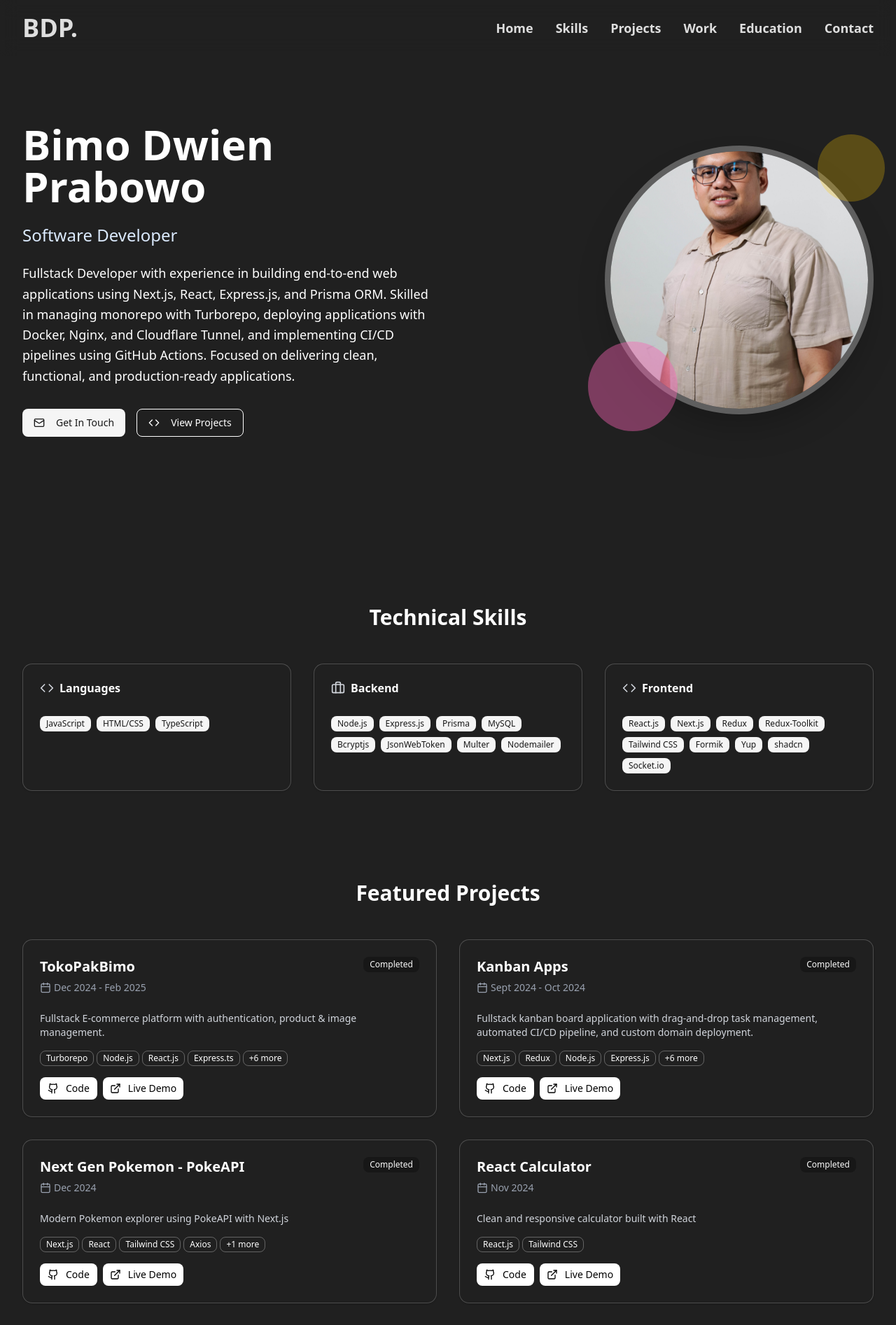
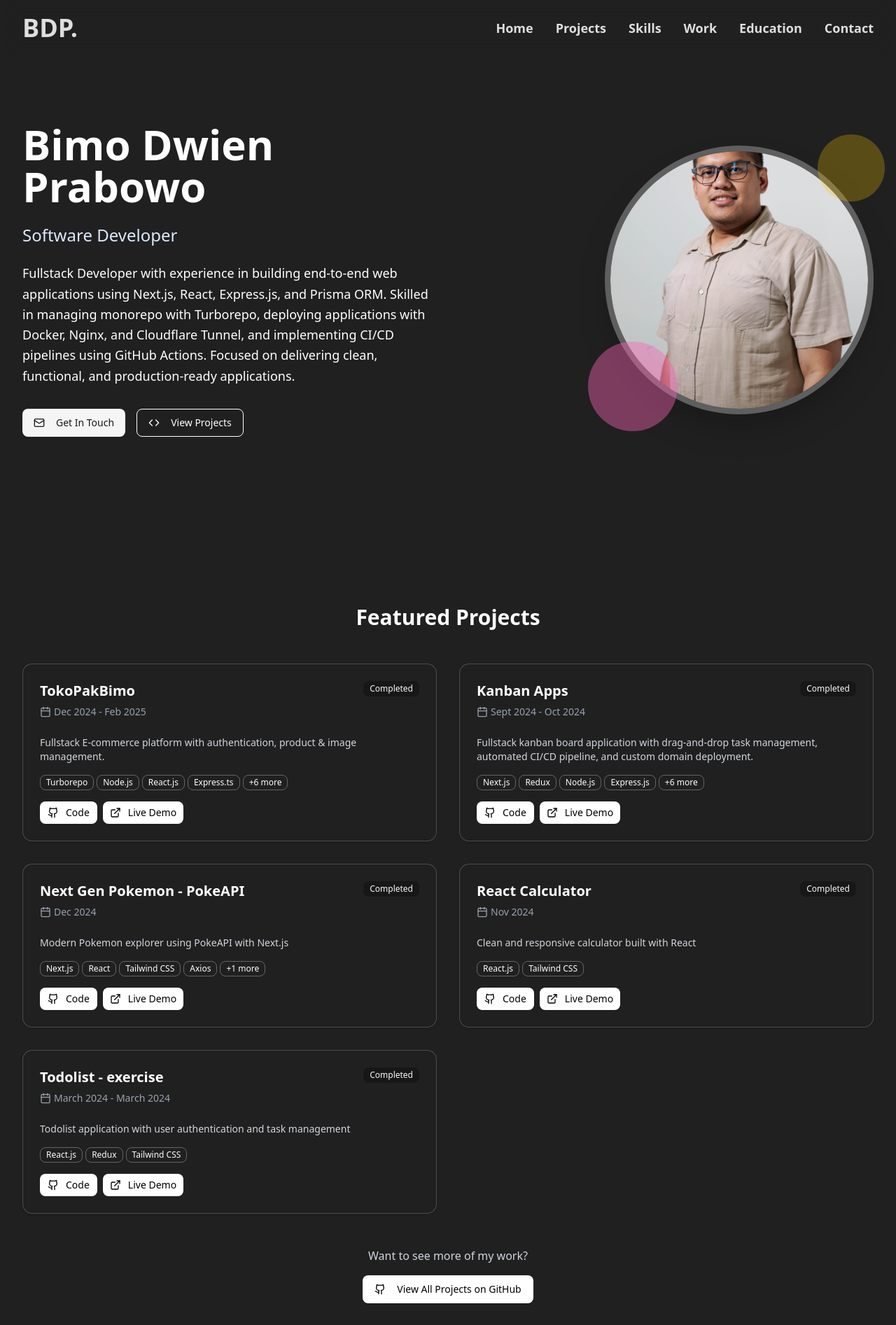
Before and after one commit to bimodwien/next-portfolio-new, a Next.js app: page / in a window 1280 px wide. Shown: the top 1893 px of the page at 70% size. Built offline with nearby package versions, Linux system fonts and the light colour scheme.

Commit message:
chore: update position in navbar and pages

```diff
--- a/src/app/page.tsx
+++ b/src/app/page.tsx
@@ -14,11 +14,11 @@ export default function Home() {
       <section id="home">
         <HeroSection />
       </section>
+      <section id="projects">
+        <ProjectSection />
+      </section>
       <section id="skills">
         <SkillSection />
-      </section>
-      <section id="projects">
-        <ProjectSection />
       </section>
       <section id="work">
         <WorkExperienceSection />
--- a/src/components/navbar.tsx
+++ b/src/components/navbar.tsx
@@ -31,8 +31,8 @@ const Navbar = () => {
           </a>
           <div className="hidden md:flex space-x-8">
             <NavLink href="#home">Home</NavLink>
+            <NavLink href="#projects">Projects</NavLink>
             <NavLink href="#skills">Skills</NavLink>
-            <NavLink href="#projects">Projects</NavLink>
             <NavLink href="#work">Work</NavLink>
             <NavLink href="#education">Education</NavLink>
             <NavLink href="#contact">Contact</NavLink>
```
